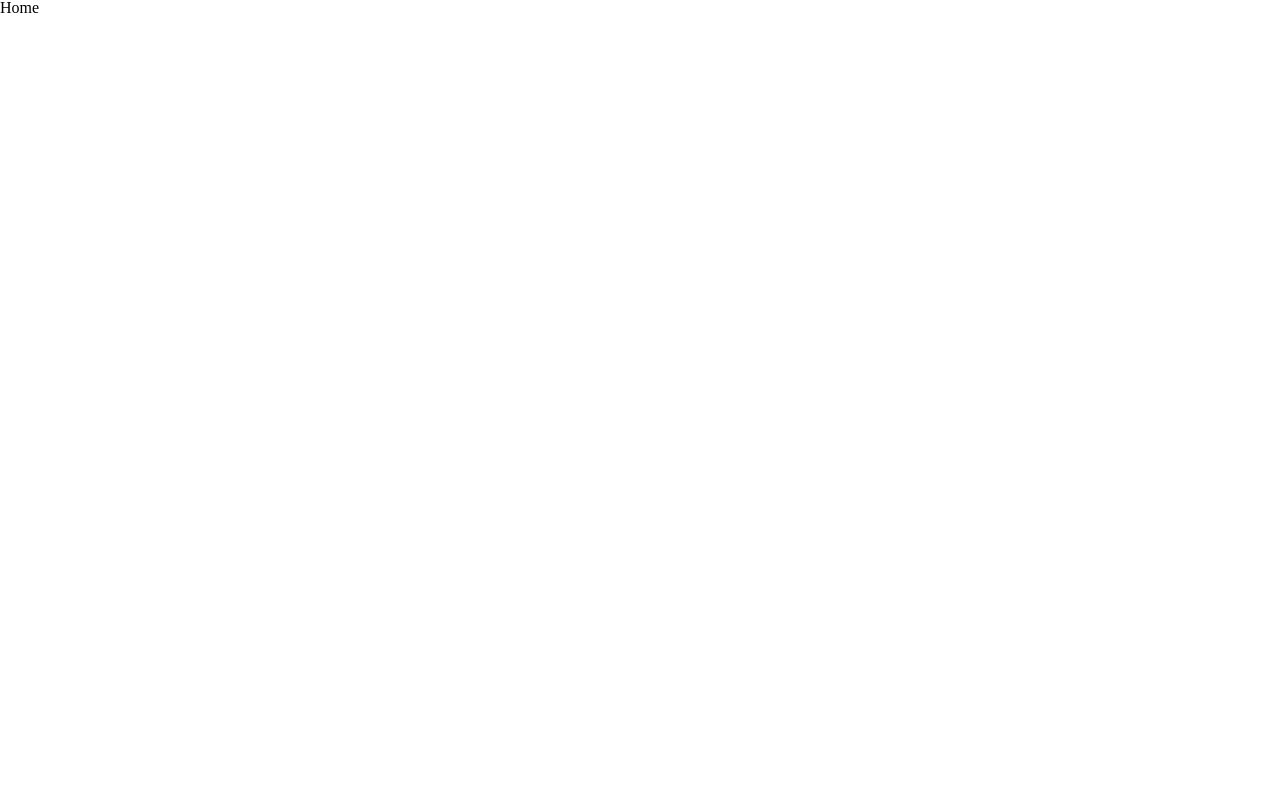
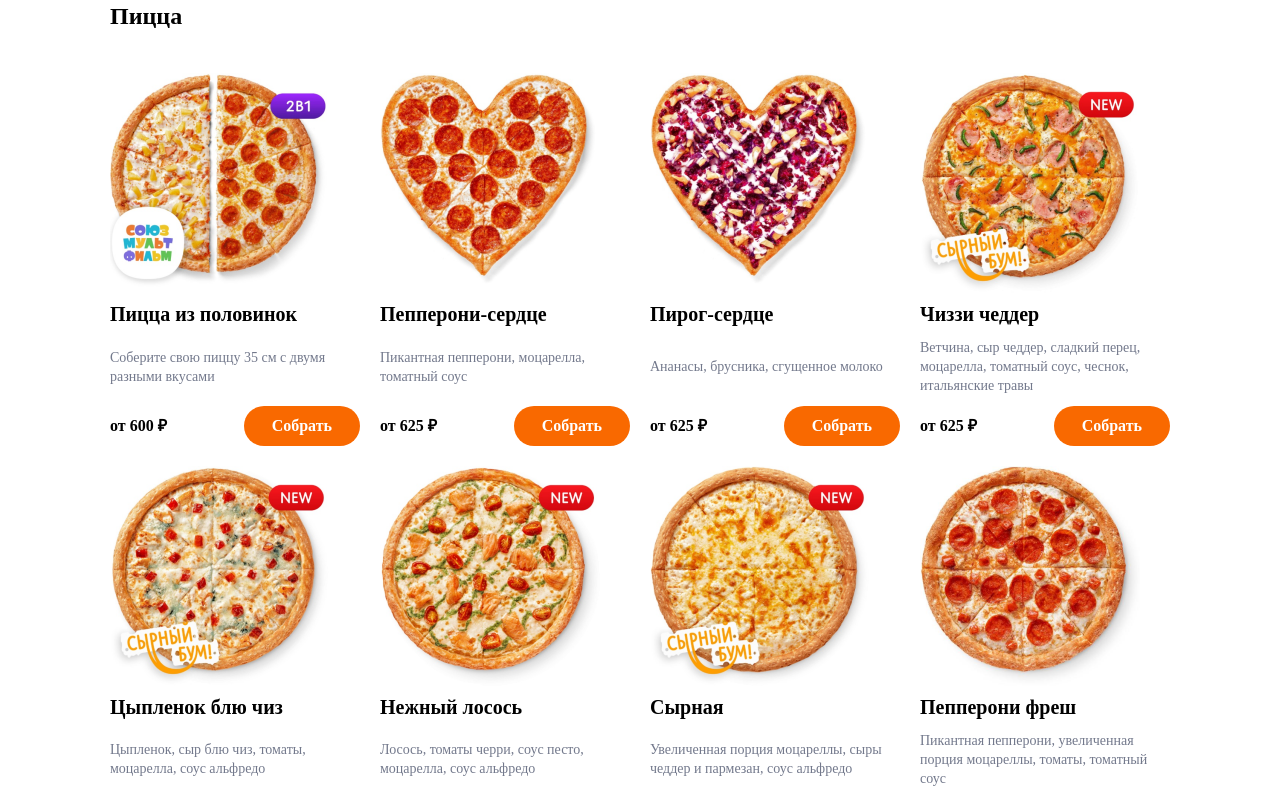
Before and after one commit to Daryyya/dodo-react, a React (Create React App) app: page / in a window 1280 px wide. Shown: the top 796 px of the page. Built offline with nearby package versions, Linux system fonts and the light colour scheme.

Commit message:
feat: add main (home-page)

```diff
--- a/src/Card/Card.module.css
+++ b/src/Card/Card.module.css
@@ -46,11 +46,11 @@
 }
 
 
-.card:hover {
+/* .card:hover {
   box-shadow: 6px 6px 6px rgba(6, 5, 50, 0.05);
   transition: 0.3s;
 }
 .card:active {
   box-shadow: none;
   transition: 0.3s;
-}
+} */
--- /dev/null
+++ b/src/Main/index.jsx
@@ -0,0 +1,42 @@
+import React from "react";
+import Card from "../Card/Card";
+import Section from "../Section";
+import pizza from "../Pizza/pizza";
+import combo from "../Combo/combo";
+import snack from "../Snack/snack";
+import desert from "../Desert/desert";
+import drink from "../Drink/drink";
+
+const Main = () => {
+  return (
+    <main>
+      <Section title="Пицца" id="pizza">
+        {pizza.map((item) => (
+          <Card key={item.id} item={item} />
+        ))}
+      </Section>
+      <Section title="Комбо" id="combo">
+        {combo.map((item) => (
+          <Card key={item.id} item={item} />
+        ))}
+      </Section>
+      <Section title="Закуски" id="snack">
+        {snack.map((item) => (
+          <Card key={item.id} item={item} />
+        ))}
+      </Section>
+      <Section title="Десерты" id="dessert">
+        {desert.map((item) => (
+          <Card key={item.id} item={item} />
+        ))}
+      </Section>
+      <Section title="Напитки" id="drink">
+        {drink.map((item) => (
+          <Card key={item.id} item={item} />
+        ))}
+      </Section>
+    </main>
+  );
+};
+
+export default Main;
--- a/src/Section/index.jsx
+++ b/src/Section/index.jsx
@@ -1,11 +1,17 @@
-import style from "./style.module.css";
+import React from 'react'
+import style from './style.module.css'
 
-const Section = ({ children, id }) => {
+const Section = ({children, id, title}) => {
   return (
-    <section id={id} className={style.wrapper}>
+    <section id={id}>
+      <div className={style.container}>
+      <h2 className={style.title}>{title}</h2>
+      <div className={style.wrapper}>
       {children}
+      </div>
+      </div>
     </section>
-  );
-};
+  )
+}
 
 export default Section;
--- a/src/Section/style.module.css
+++ b/src/Section/style.module.css
@@ -1,5 +1,20 @@
+.title {
+  font-weight: 700;
+  font-size: 24px;
+  line-height: 33px;
+  margin: 0;
+}
+
+.container {
+  box-sizing: border-box;
+  margin: 0 auto;
+  max-width: 1120px;
+  padding: 0 30px;
+}
+
 .wrapper {
-    display: flex;
+  padding: 40px 0 70px;
+  display: flex;
   flex-wrap: wrap;
   gap: 20px;
 }
--- a/src/pages/Home.jsx
+++ /dev/null
@@ -1,9 +0,0 @@
-import React from 'react'
-
-const Home = () => {
-  return (
-    <div>Home</div>
-  )
-}
-
-export default Home
--- /dev/null
+++ b/src/pages/Home/index.jsx
@@ -0,0 +1,10 @@
+import React from "react";
+import Main from "../../Main";
+
+const Home = () => {
+  return (
+    <Main />
+  );
+};
+
+export default Home;
--- a/src/pages/UIkit/UIkit.jsx
+++ b/src/pages/UIkit/UIkit.jsx
@@ -1,12 +1,5 @@
 import React from "react";
 import Buttons from "../../Buttons";
-import Card from "../../Card/Card";
-import Section from "../../Section";
-import pizza from "../../Pizza/pizza.js";
-import combo from "../../Combo/combo.js";
-import snack from "../../Snack/snack.js";
-import desert from "../../Desert/desert.js";
-import drink from "../../Drink/drink.js";
 import OfferCard from "../../OfferCard";
 import WrapperOfferCard from "../../WrapperOfferCard";
 import cardItem from "../../OfferCard/OfferCardObj/Obj.js";
@@ -24,32 +17,7 @@ const UIkit = () => {
           <Navigation title={elem.title} href={elem.href} />
         ))}
       </WrapperNav>
-      <Section>
-        {pizza.map((item) => (
-          <Card key={item.id} item={item} />
-        ))}
-      </Section>
-      <Section id="combo">
-        {combo.map((item) => (
-          <Card key={item.id} item={item} />
-        ))}
-      </Section>
-      <Section id="snack">
-        {snack.map((item) => (
-          <Card key={item.id} item={item} />
-        ))}
-      </Section>
-      <Section id="desserts">
-        {desert.map((item) => (
-          <Card key={item.id} item={item} />
-        ))}
-      </Section>
-      <Section id="drinks">
-        {drink.map((item) => (
-          <Card key={item.id} item={item} />
-        ))}
-      </Section>
-
+      <Navigation />
       <Buttons type="lite">Выбрать</Buttons>
       <Buttons type="orange">Собрать</Buttons>
 
```
